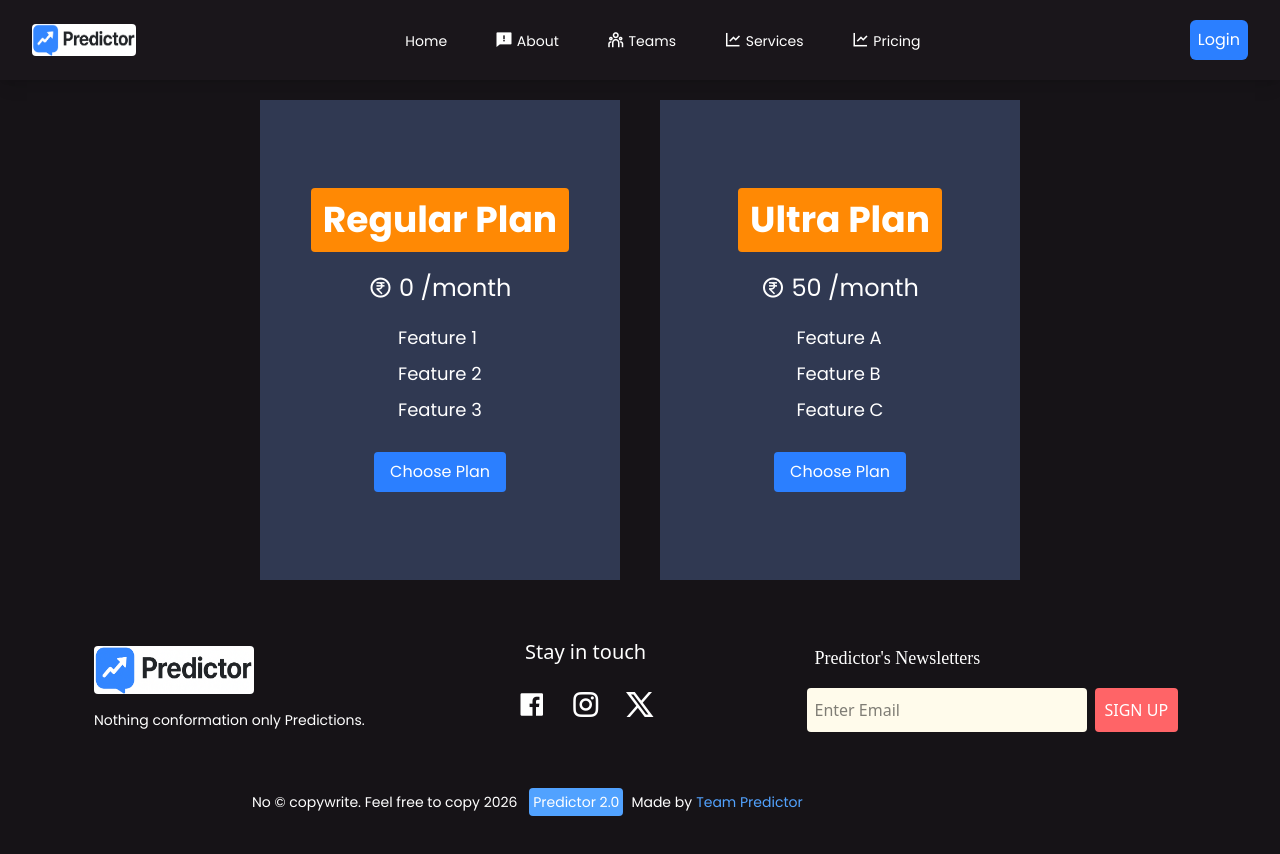
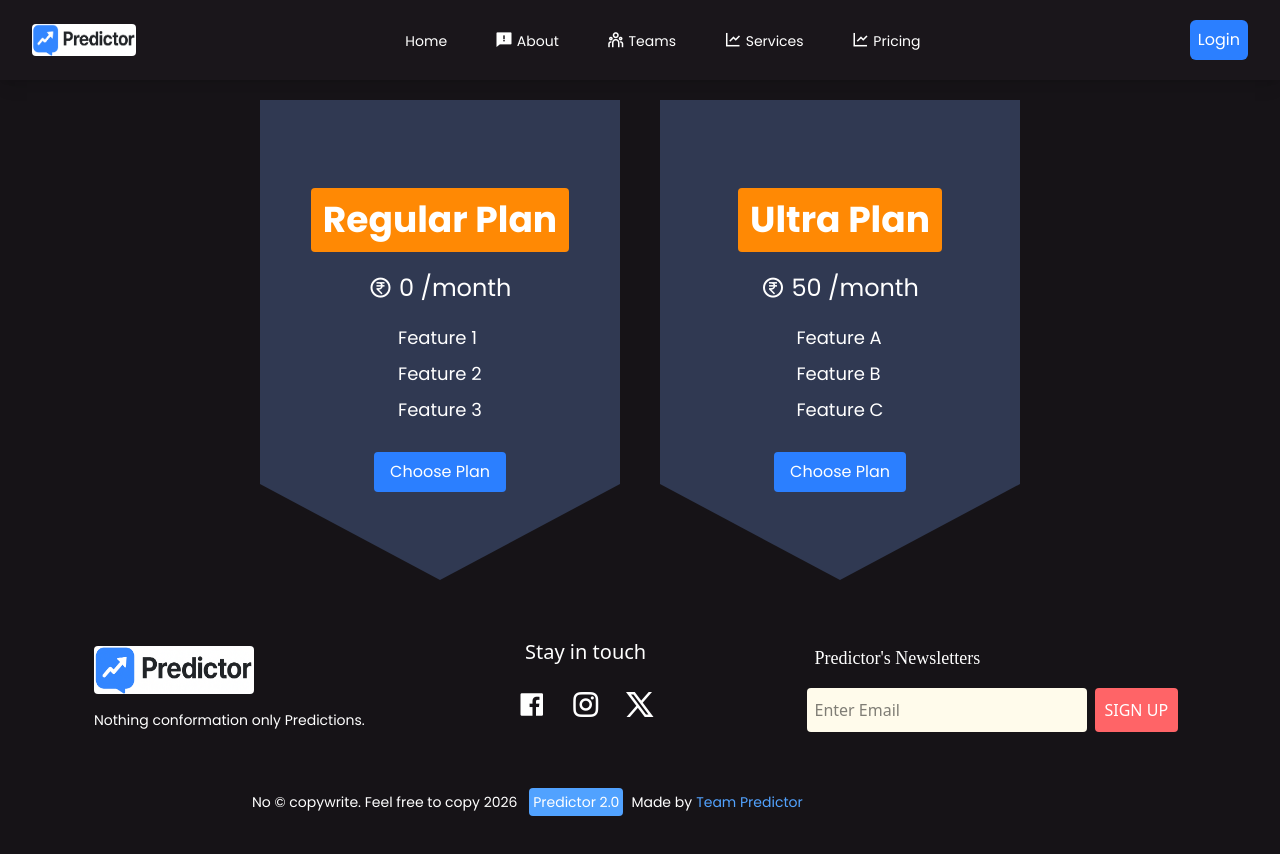
Before and after one commit to Sukumar2022/predictor2.0_Frontend, a React (Vite) app: page /pricing in a window 1280 px wide. Built offline with nearby package versions, Linux system fonts and the light colour scheme; some icons are missing; a web font is replaced by a local one.

Commit message:
Add clip-path to price-card class in index.css

```diff
--- a/src/index.css
+++ b/src/index.css
@@ -84,6 +84,9 @@
     animation: rotBGimg 3s linear infinite;
     transition: all 0.2s linear;
   }
+.price-card{
+    clip-path: polygon(0% 0%, 100% 0, 100% 80%, 50% 100%, 0 80%);
+}
 
   @keyframes rotBGimg {
     from {
```
